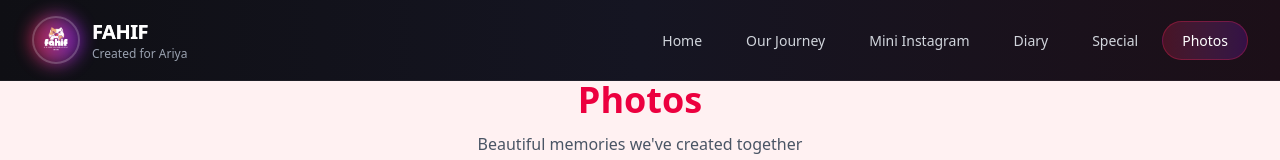
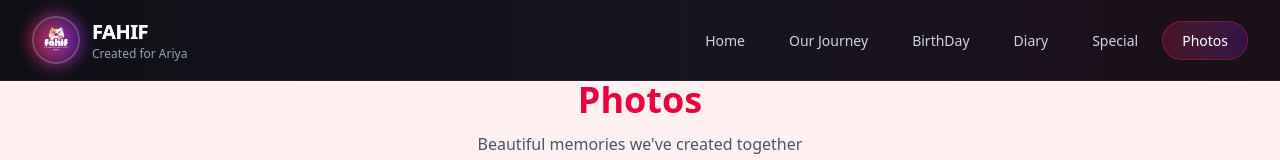
Before and after one commit to unknownhifjur-cpu/fah, a React (Vite) app: page /photos in a window 1280 px wide. Shown: the top 160 px of the page. Built offline with nearby package versions, Linux system fonts and the light colour scheme.

Commit message:
Update Navbar.jsx

```diff
--- a/src/components/Navbar.jsx
+++ b/src/components/Navbar.jsx
@@ -24,7 +24,7 @@ const Navbar = () => {
   const navLinks = [
     { name: "Home", path: "/" },
     { name: "Our Journey", path: "/anniversary" },
-    { name: "Mini Instagram", path: "/memories" },
+    { name: "BirthDay", path: "/memories" },
     { name: "Diary", path: "/letter" },
     { name: "Special", path: "/future" },
     { name: "Photos", path: "/photos" },
```
